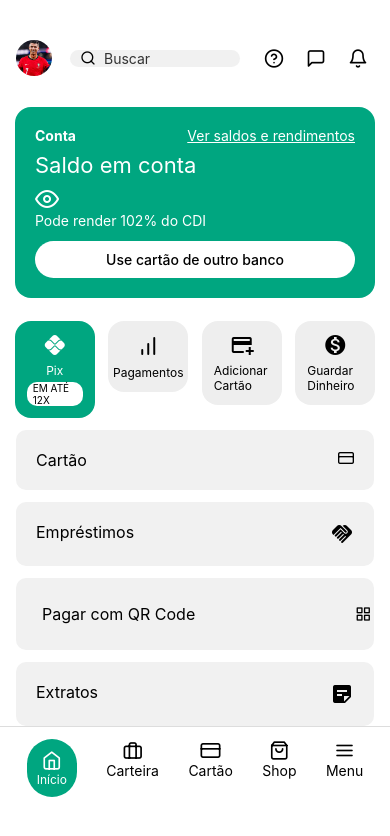
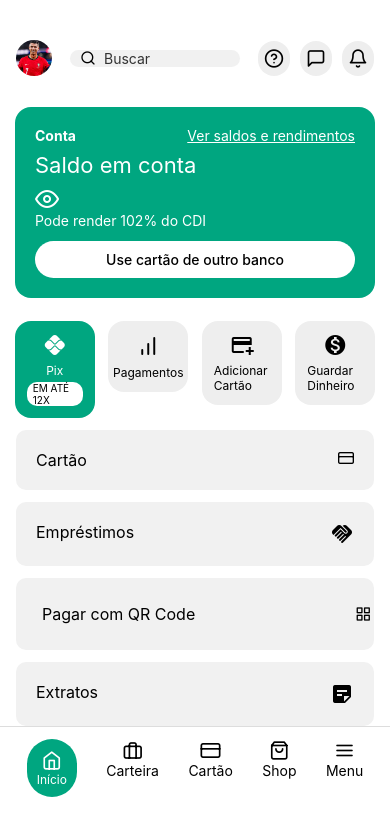
Before and after one commit to Jottape505/trabalho-P1, a React Native app: screen / in a window 390 px wide. Shown: the top 836 px of the page. Built offline with nearby package versions, Linux system fonts and the light colour scheme.

Commit message:
detalhe final

```diff
--- a/styles.ts
+++ b/styles.ts
@@ -35,6 +35,8 @@
     icon : {
       position: 'relative',
       padding: 6,
+      backgroundColor: '#eee',
+      borderRadius: 18,
     },
     cartaoSaldo: {
       backgroundColor: '#00a680',
```
